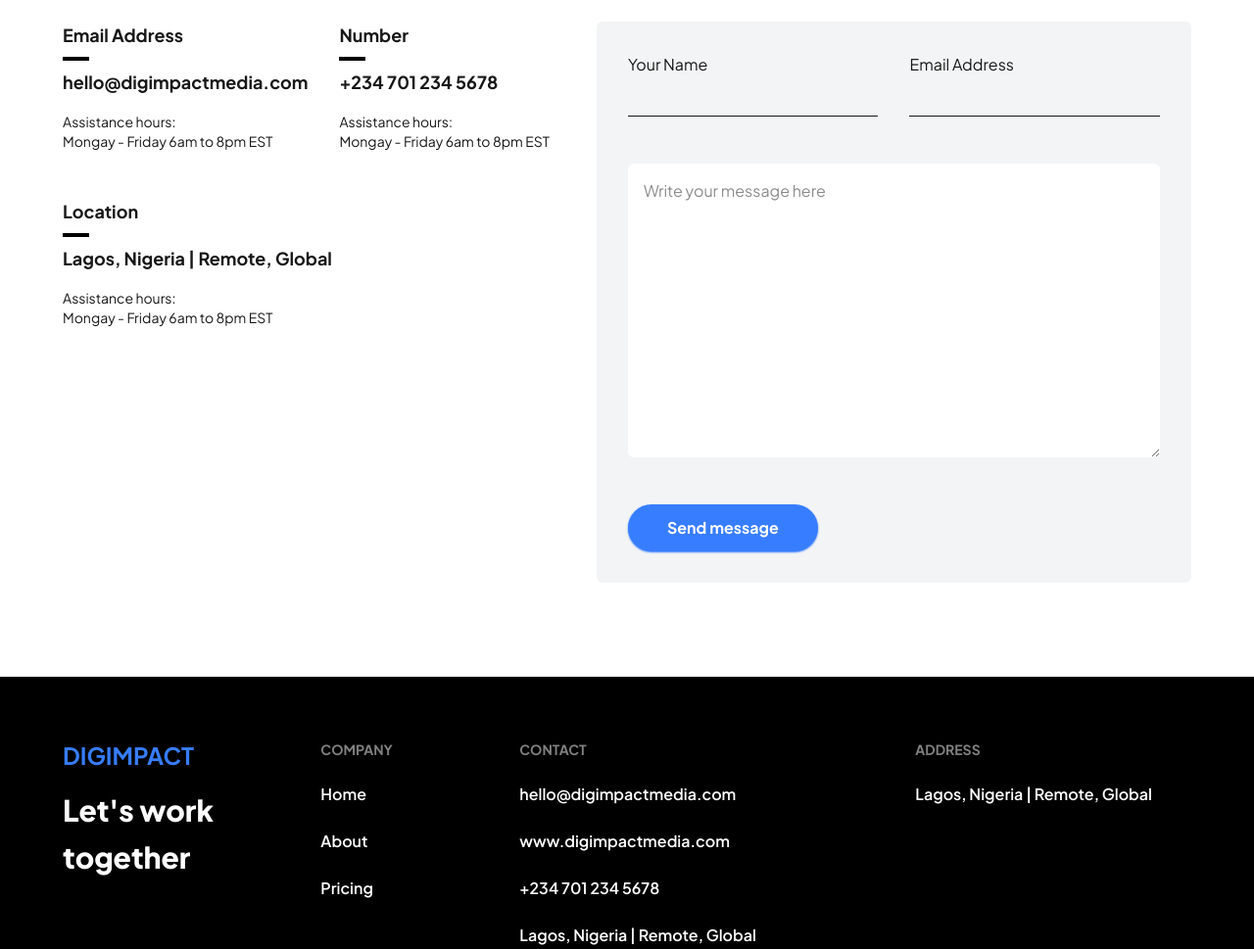
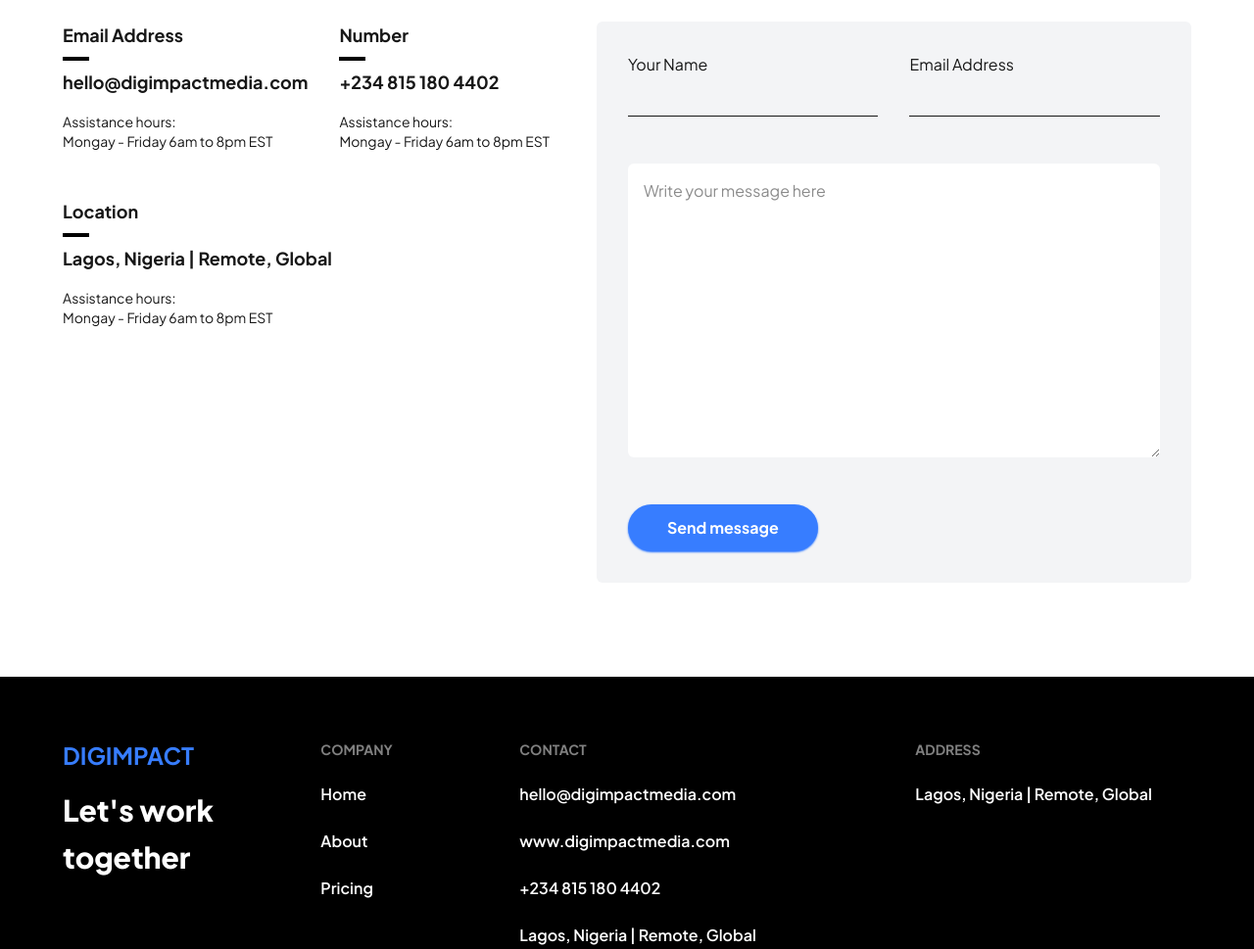
Before and after one commit to Sheggsmann/digimpactmedia, a Next.js app: page /contact in a window 1280 px wide. Shown: the part 464-1433 px from the top of the page at 98% size. Built offline with nearby package versions, Linux system fonts and the light colour scheme.

Commit message:
corrected phone number

```diff
--- a/src/app/contact/page.tsx
+++ b/src/app/contact/page.tsx
@@ -28,7 +28,7 @@
               <div>
                 <h1 className="font-bold text-lg">Number</h1>
                 <div className="h-1 bg-black my-2 w-[27px]"></div>
-                <h1 className="font-bold text-lg">+234 701 234 5678</h1>
+                <h1 className="font-bold text-lg">+234 815 180 4402</h1>
                 <p className="mt-4 font-normal text-sm">
                   Assistance hours: <br />
                   Mongay - Friday 6am to 8pm EST
--- a/src/components/footer.tsx
+++ b/src/components/footer.tsx
@@ -65,7 +65,7 @@
                 </Link>
               </li>
               <li className="font-semibold text-base mr-10 cursor-pointer text-white">
-                +234 701 234 5678
+                +234 815 180 4402
               </li>
               <li className="font-semibold text-base mr-10 cursor-pointer text-white">
                 Lagos, Nigeria | Remote, Global
```
